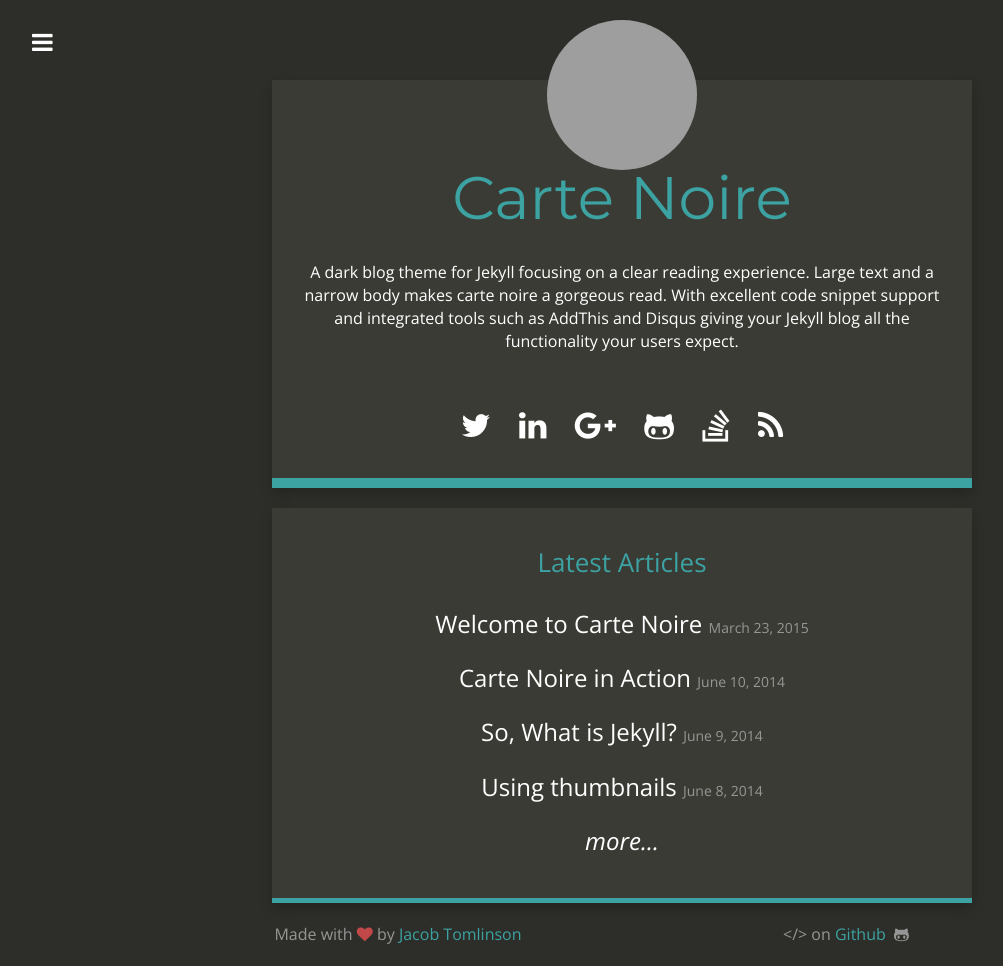
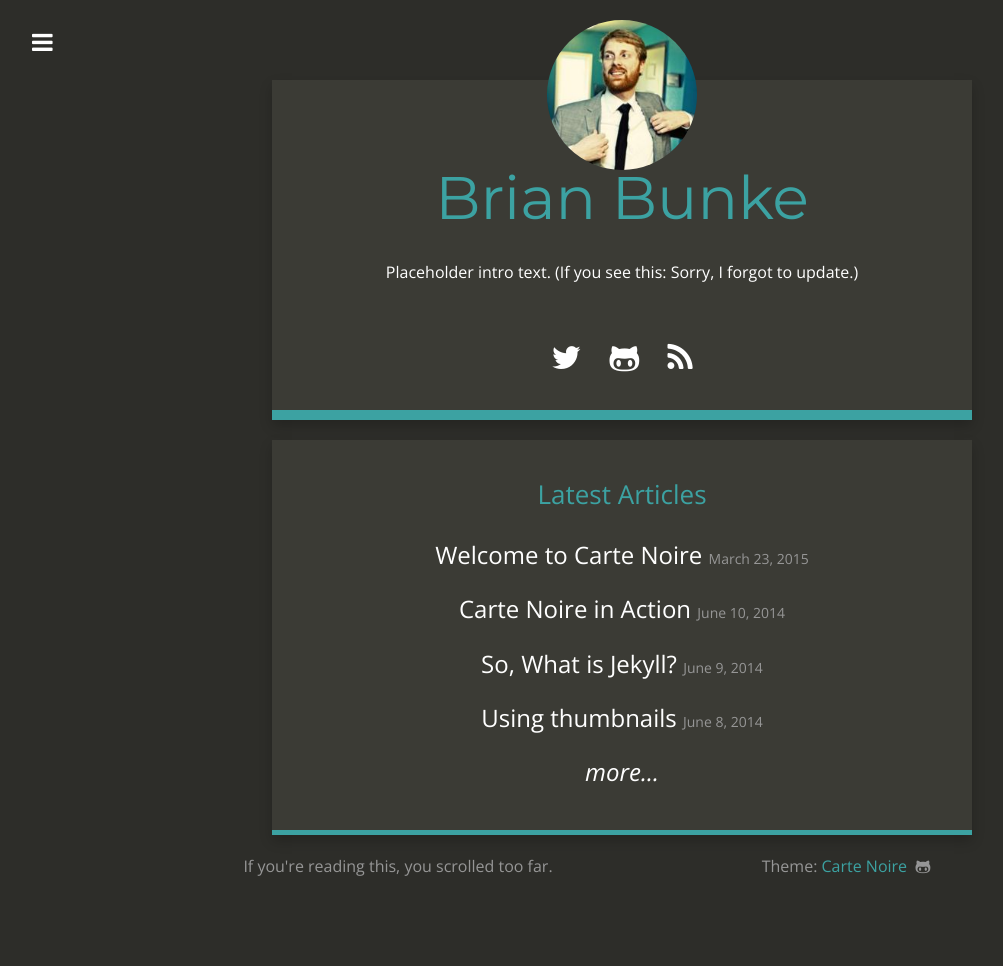
Before and after one commit to brianbunke/brianbunke.github.io, a Jekyll site: the page built from index.html, in a window 1280 px wide. Shown: the whole page, without its empty margins (18-1021 px from the left). Built offline with Jekyll 4.4.1, drawn with Linux system fonts in a browser that asks for light colours; nearby versions of some CDN libraries; after the commit the page ends 900 px from its top, so only the background shows below that; grey boxes are pictures that could not be loaded.

Commit message:
Update config values

```diff
--- a/_config.yml
+++ b/_config.yml
@@ -1,30 +1,30 @@
 # Site settings
-title: "Carte Noire"
-email: jacob@jacobtomlinson.co.uk
-description: "A dark blog theme for Jekyll."
+title: "Brian Bunke"
+email: brianbunke+blog@gmail.com
+description: "...And You Will Know Me by the Trail of Documentation"
 baseurl: ""
-url: "http://carte-noire.jacobtomlinson.co.uk/"
-title_description: "A dark blog theme for Jekyll focusing on a clear reading experience. Large text and a narrow body makes carte noire a gorgeous read. With excellent code snippet support and integrated tools such as AddThis and Disqus giving your Jekyll blog all the functionality your users expect."
-title_image: "https://www.gravatar.com/avatar/00000000000000000000000000000000?s=500&d=mm"
-google_analytics: "UA-20365477-4"
-disqus_account: cartenoire
-github_repository: https://github.com/jacobtomlinson/carte-noire
-addthis_id: ra-513c6fa83da6ec67
+url: "https://brianbunke.github.io"
+title_description: "Placeholder intro text. (If you see this: Sorry, I forgot to update.)"
+title_image: "https://brianbunke.github.io/favicons/brian.jpg"
+google_analytics: ""
+# disqus_account: insert-here
+github_repository: https://github.com/brianbunke
+# addthis_id: insert-here
 post_limit: 5
 
 # Social usernames/URLs
-twitter_username: _jacobtomlinson
-github_username:  jacobtomlinson
+twitter_username: brianbunke
+github_username:  brianbunke
 instagram_username:
-linkedin_link: http://carte-noire.jacobtomlinson.co.uk/
-google_plus_link: http://carte-noire.jacobtomlinson.co.uk/
-stackoverflow_link: http://carte-noire.jacobtomlinson.co.uk/
+linkedin_link:
+google_plus_link:
+stackoverflow_link:
 xing_link:
 facebook_link:
 
 # Footer
-footer_left: "Made with <i class=\"fa fa-heart\"></i> by <a href=\"https://twitter.com/_JacobTomlinson\">Jacob Tomlinson</a>"
-footer_right: "&lt;/&gt; on <a href=\"https://github.com/jacobtomlinson/carte-noire\">Github</a> &nbsp;<i class=\"fa fa-github-alt\"></i>"
+footer_left: "If you're reading this, you scrolled too far."
+footer_right: "Theme: <a href=\"https://github.com/jacobtomlinson/carte-noire\">Carte Noire</a> &nbsp;<i class=\"fa fa-github-alt\"></i>"
 
 # Build settings
 markdown: kramdown
```
